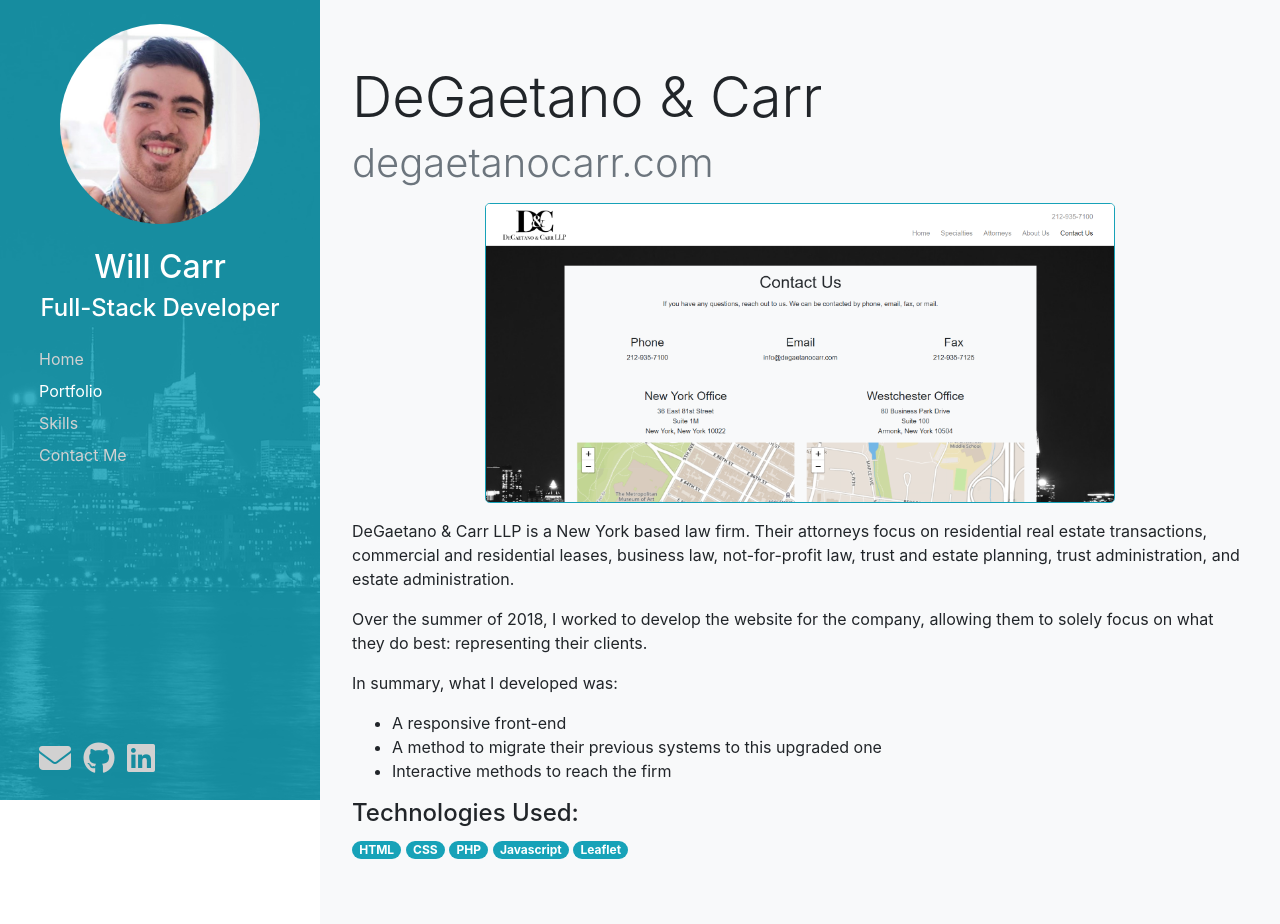
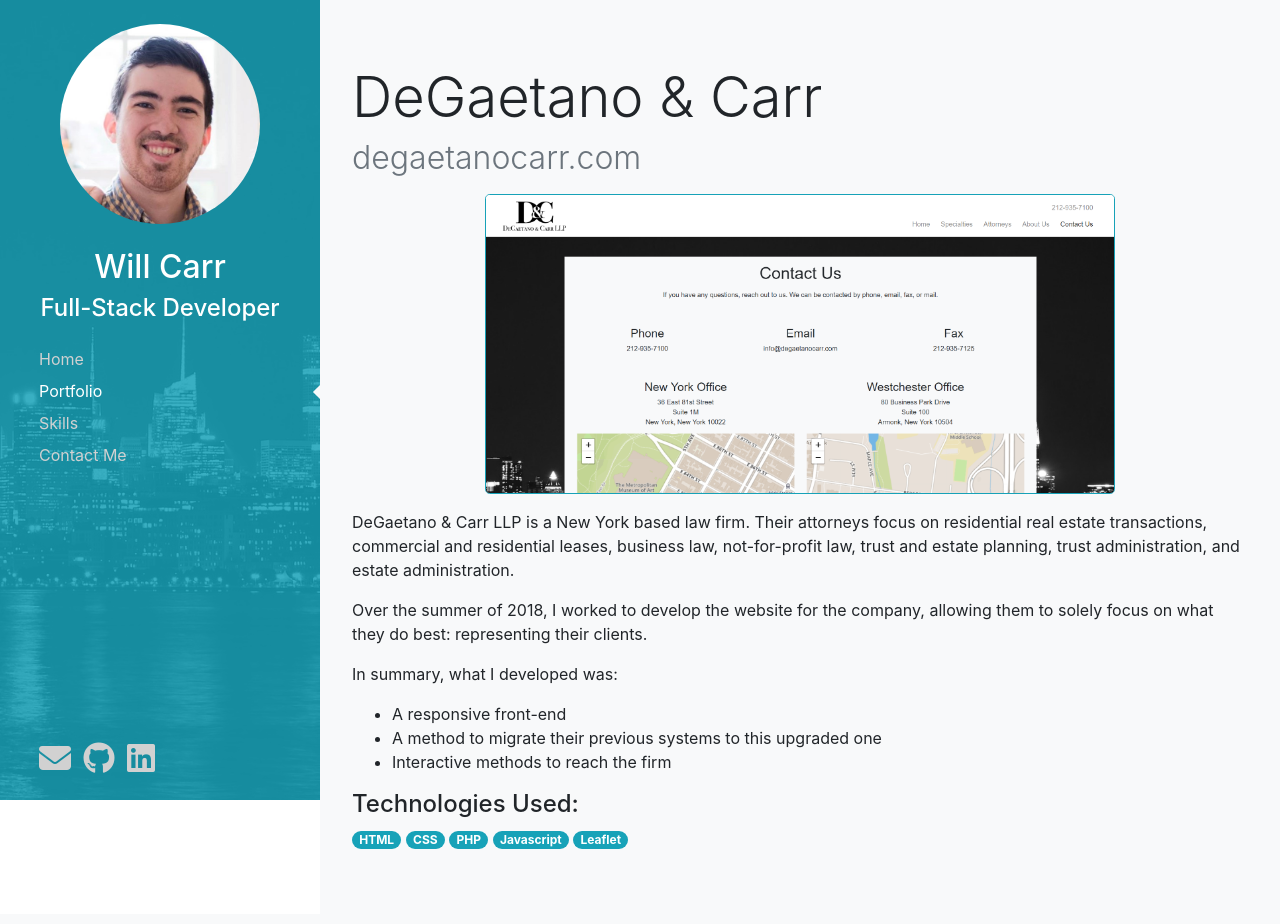
Before and after one commit to Will-Carr/willcarr.dev, a PHP site: page /portfolio/degaetano-carr/index.html in a window 1280 px wide. After the commit the page ends 849 px from the top, so only its background shows below. Run offline with PHP 8.4, Linux system fonts and the light colour scheme; some libraries are stand-ins or nearby versions.

Commit message:
Style fixes

```diff
--- a/portfolio/style.css
+++ b/portfolio/style.css
@@ -72,6 +72,10 @@
   font-size: 6vw;
 }
 
+#degaetano-carr-link {
+  font-size: 10vw;
+}
+
 .min-link {
   width: min-content;
   display: block;
@@ -86,7 +90,7 @@
     font-size: 3.5rem;
   }
 
-  #bullseye-link, #asterisk-link {
+  #bullseye-link, #asterisk-link, #degaetano-carr-link {
     font-size: 2rem;
   }
 
--- a/style.css
+++ b/style.css
@@ -34,6 +34,10 @@
 img {
   color: #d1d1d1;
   text-decoration: none;
+}
+
+#links a,
+img {
   transition: .5s;
 }
 
```
